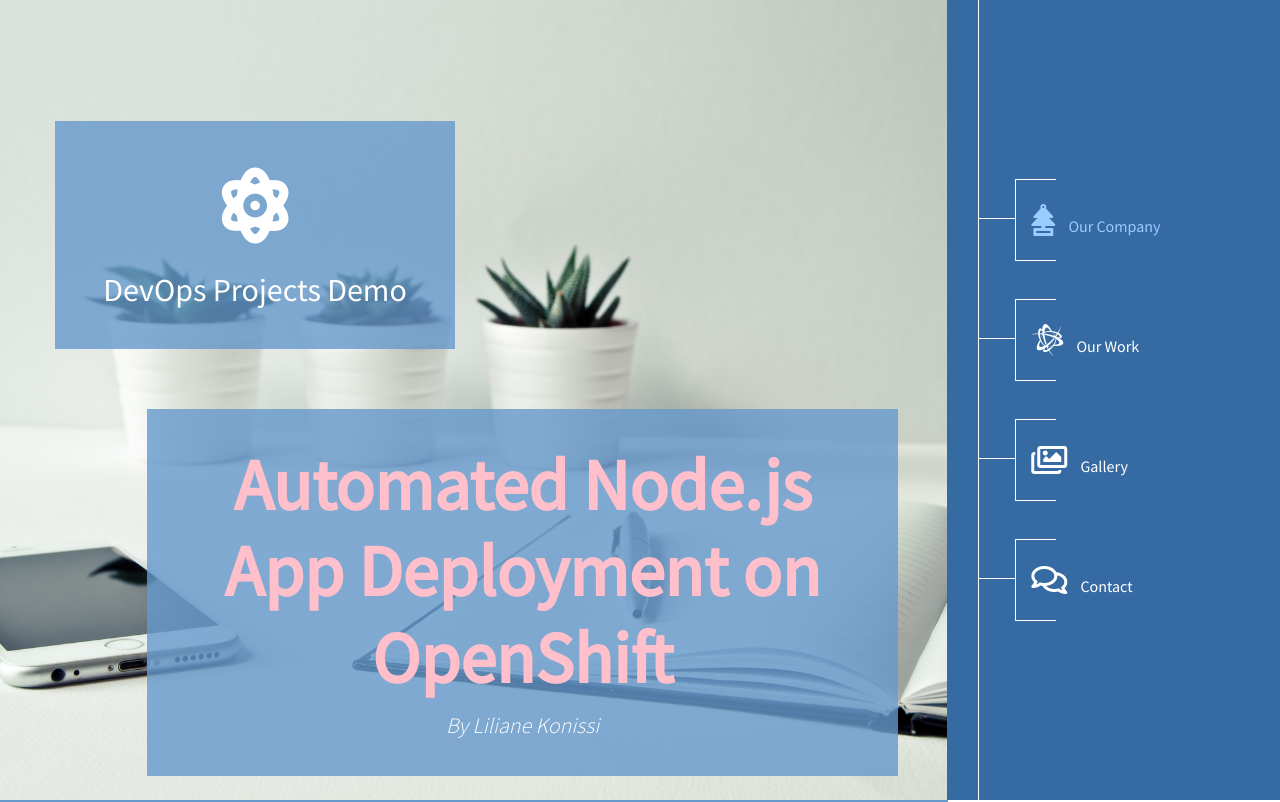
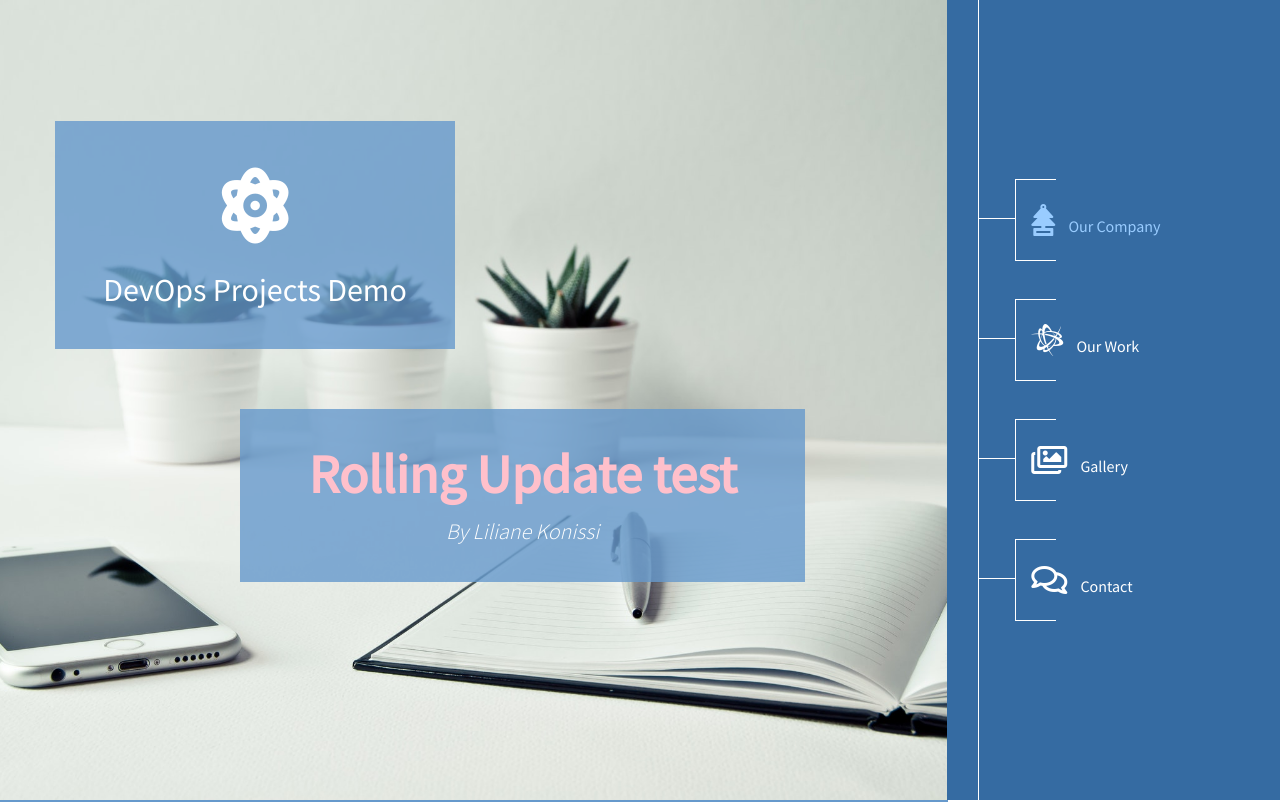
Before and after one commit to lily4499/demo-node-app, a website: page public/index.html in a window 1280 px wide. Shown: the top 802 px of the page. Drawn offline with Linux system fonts and the light colour scheme.

Commit message:
Update index.html

```diff
--- a/public/index.html
+++ b/public/index.html
@@ -57,7 +57,7 @@
                         <div class="bg-blue-transparent logo-fa"><span style="font-weight: bold;"><i class="fas fa-2x fa-atom"></i></span> DevOps Projects Demo</div>
                         <div class="bg-blue-transparent simple">
                          <!--   <h1 style="font-weight: bold; color: pink;">Automated Node.js App Deployment on OpenShift</h1> -->
-                            <h1 style="font-weight: bold; color: pink; font-size: 4em;">Automated Node.js App Deployment on OpenShift</h1>
+                            <h1 style="font-weight: bold; color: pink; font-size: 3em;">Rolling Update test</h1>
                             <p> <i>By Liliane Konissi</i> </p>
                          <!--   <p>
                                 This project demonstrates a streamlined Node.js application, containerized with Docker and deployed on OpenShift using Source-to-Image (S2I). <br>
```
